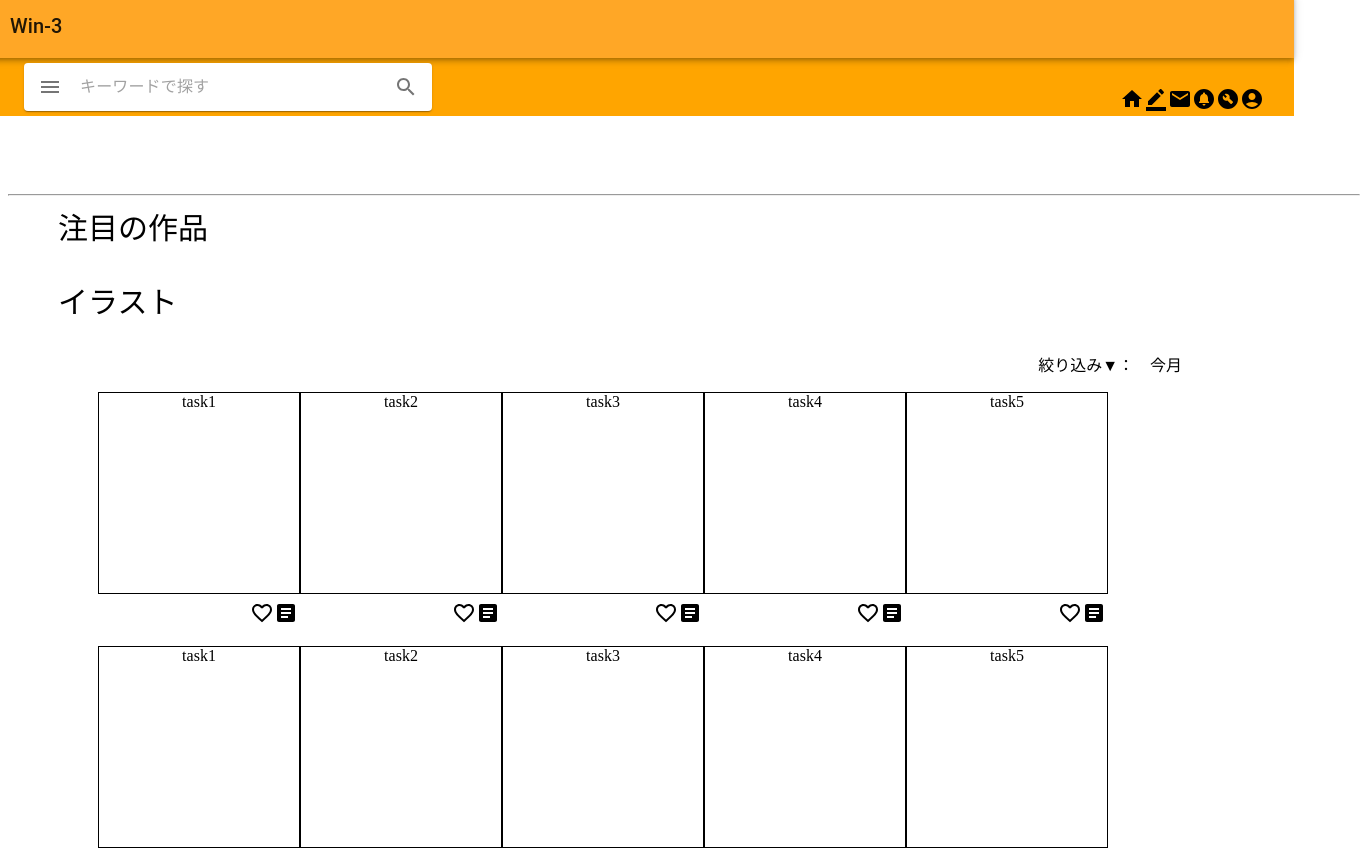
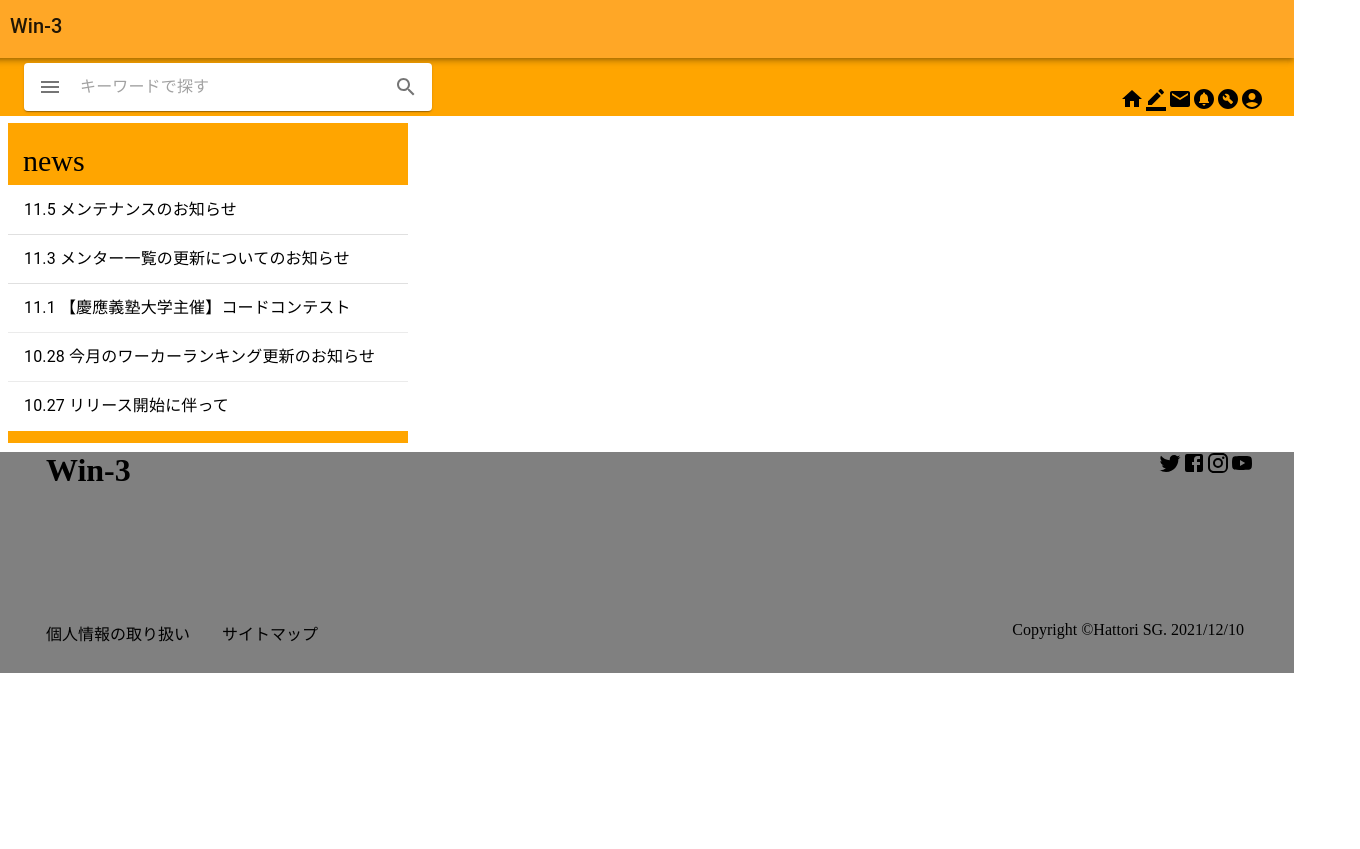
Before and after one commit to Ayataka0203/win-3, a React (Create React App) app: page / in a window 1280 px wide. Shown: the top 849 px of the page, 1360 px wide, since content can reach past the window. After the commit the page ends 800 px from the top, so only its background shows below. Built offline with nearby package versions, Linux system fonts and the light colour scheme.

Commit message:
更新　1/24/1:53

```diff
--- a/src/components/App.js
+++ b/src/components/App.js
@@ -5,14 +5,17 @@
 import Main2 from "./Main2";
 import Main3 from "./Main3";
 import Main4 from "./Main4";
+import Main5 from "./Main5";
 import Main6 from "./Main6";
 import Main7 from "./Main7";
 import Main8 from "./Main8";
 import Footer from "./Footer";
+
 //コメントアウト　　　　　　{/*  コメント　　　　　　*/}
-//プロフィール画面：Header+Main1+Main2+Footer
-//作品閲覧画面：Header+Main3+Main4+Footer
-//ホーム画面：：Header+Main5+Main6+Main7+Main8+Footer
+//プロフィール画面 ：Header+Main1+Main2+Footer
+//作品閲覧画面    ：Header+Main3+Main4+Footer
+//ホーム画面      ：Header+Main5+Main6+Main7+Main8+Footer
+//作品投稿画面    :Header+Footer
 
 class App extends React.Component {
   render() {
@@ -43,6 +46,11 @@
         */}
         {
           <p>
+            <Main5 />
+          </p>
+        }
+        {/*
+          <p>
             <Main6 />
           </p>
         }
@@ -55,7 +63,7 @@
           <p>
             <Main8 />
           </p>
-        }
+        */}
         {
           <p>
             <Footer />
--- /dev/null
+++ b/src/components/Main5.js
@@ -0,0 +1,56 @@
+import React from "react";
+import List from "@mui/material/List";
+import ListItem from "@mui/material/ListItem";
+import ListItemText from "@mui/material/ListItemText";
+import Divider from "@mui/material/Divider";
+import Box from "@mui/material/Box";
+
+class Main5 extends React.Component {
+  render() {
+    return (
+      <div className="main5">
+        <div className="news">
+          <div className="newsTitle">news</div>
+          <List component="nav" aria-label="mailbox folders">
+            <ListItem button>
+              <ListItemText primary="11.5 メンテナンスのお知らせ" />
+            </ListItem>
+            <Divider />
+            <ListItem button divider>
+              <ListItemText primary="11.3 メンター一覧の更新についてのお知らせ" />
+            </ListItem>
+            <ListItem button>
+              <ListItemText primary="11.1 【慶應義塾大学主催】コードコンテスト" />
+            </ListItem>
+            <Divider light />
+            <ListItem button>
+              <ListItemText primary="10.28 今月のワーカーランキング更新のお知らせ" />
+            </ListItem>
+            <Divider light />
+            <ListItem button>
+              <ListItemText primary="10.27 リリース開始に伴って" />
+            </ListItem>
+          </List>
+          <div className="newsBox1">
+            <Box
+              sx={{
+                width: 400,
+                height: 320
+              }}
+            />
+          </div>
+          <div className="newsBox2">
+            <Box
+              sx={{
+                width: 400,
+                height: 246
+              }}
+            />
+          </div>
+        </div>
+      </div>
+    );
+  }
+}
+
+export default Main5;
--- a/src/components/styles.css
+++ b/src/components/styles.css
@@ -144,3 +144,24 @@
 .main6 {
   margin-top: 100px;
 }
+
+.news {
+  width: 400px;
+}
+
+.newsTitle {
+  font-size: 30px;
+  text-align: left;
+  margin-left: 15px;
+  margin-top: 50px;
+}
+
+.newsBox1 {
+  margin-top: -315px;
+  background-color: orange;
+}
+
+.newsBox2 {
+  margin-top: -258px;
+  background-color: white;
+}
```
